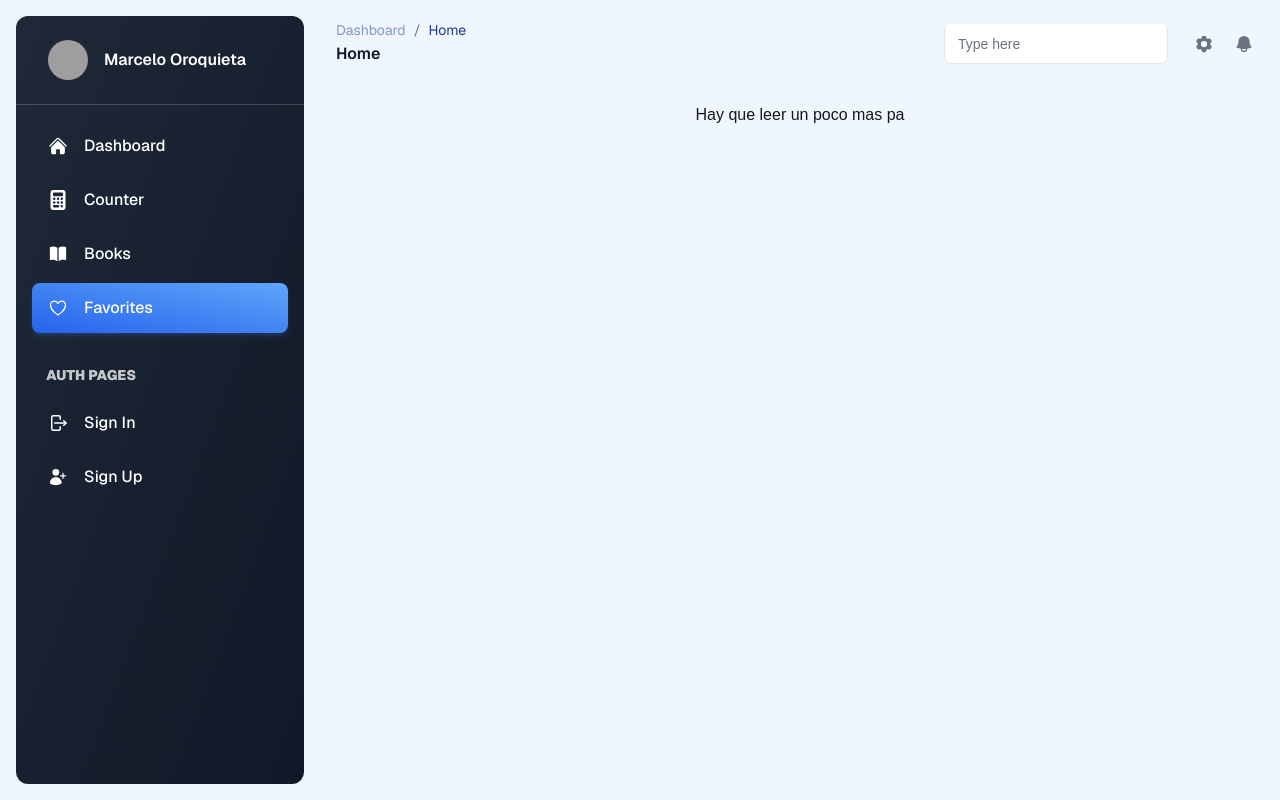
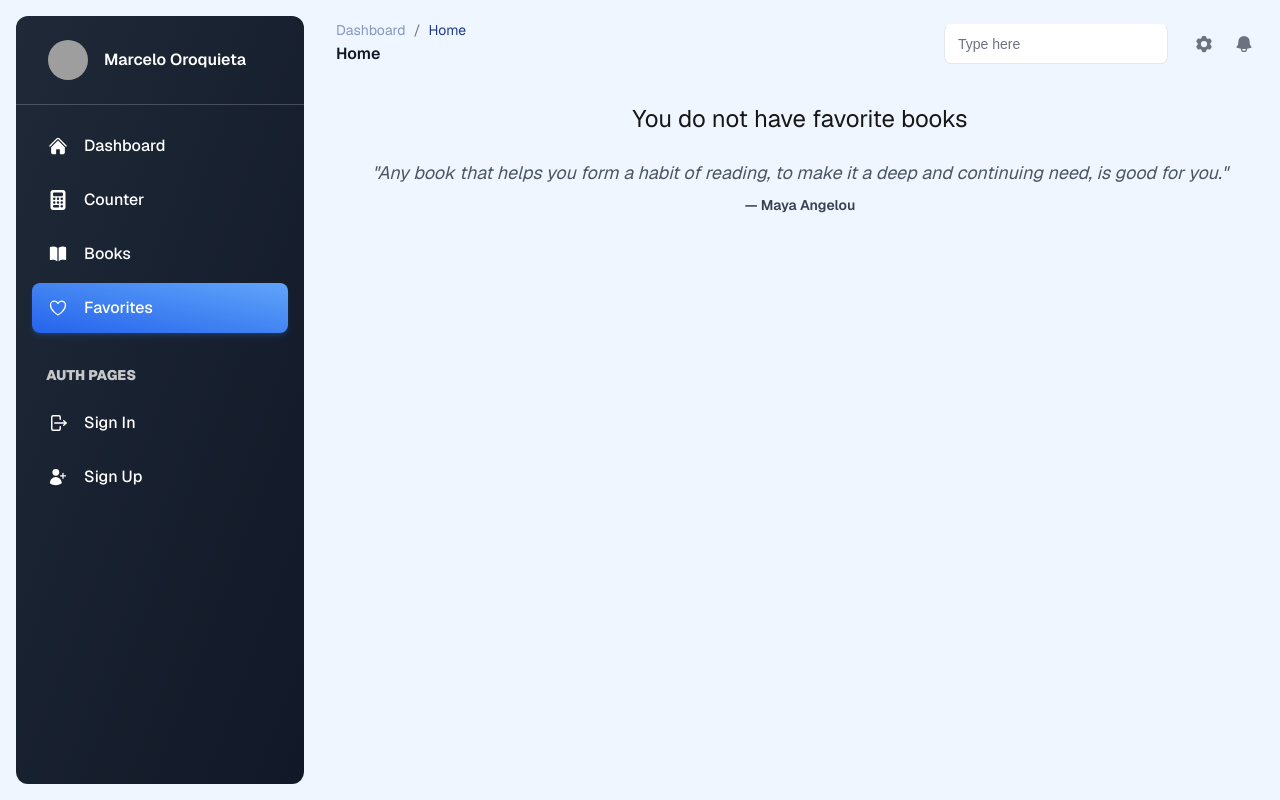
Before and after one commit to marceoroq/my-dashboard, a Next.js app: page /favorites in a window 1280 px wide. Built offline with nearby package versions, Linux system fonts and the light colour scheme; grey boxes are pictures that could not be loaded.

Commit message:
feat(FavoriteBooks): add empty state

```diff
--- a/src/components/Book/BookGrid.tsx
+++ b/src/components/Book/BookGrid.tsx
@@ -2,7 +2,7 @@ import React from "react";
 
 export function BookGrid({ children }: { children: React.ReactNode }) {
   return (
-    <div className="grid grid-cols-[repeat(auto-fit,minmax(208px,1fr))] justify-items-center mt-8 mx-auto gap-x-2 gap-y-8 max-w-screen-2xl">
+    <div className="grid grid-cols-[repeat(auto-fit,minmax(208px,1fr))] justify-items-center mt-8 mx-auto gap-x-2 gap-y-8 max-w-screen-2xl font-sans">
       {children}
     </div>
   );
--- /dev/null
+++ b/src/components/Book/EmptyFavoriteBooks.tsx
@@ -0,0 +1,16 @@
+import React from "react";
+
+export function EmptyFavoriteBooks() {
+  return (
+    <div className="flex flex-col items-center">
+      <span className="text-2xl">You do not have favorite books</span>
+      <div className="flex flex-col items-center justify-center text-center mt-6">
+        <p className="text-lg italic text-gray-600">
+          &quot;Any book that helps you form a habit of reading, to make it a deep and continuing
+          need, is good for you.&quot;
+        </p>
+        <span className="text-sm font-semibold text-gray-700 mt-2">— Maya Angelou</span>
+      </div>
+    </div>
+  );
+}
--- a/src/components/Book/FavoriteBooks.tsx
+++ b/src/components/Book/FavoriteBooks.tsx
@@ -1,13 +1,13 @@
 "use client";
 
 import { Book } from "../../types/bookTypes";
-import { BookCard } from "@/components/Book";
+import { BookCard, EmptyFavoriteBooks } from "@/components/Book";
 import { useBook } from "@/context/BookContext";
 
 export function FavoriteBooks() {
   const { favoritesBooks: books } = useBook();
 
-  if (books.length === 0) return <h2>Hay que leer un poco mas pa</h2>;
+  if (books.length === 0) return <EmptyFavoriteBooks />;
 
   return (
     <>
--- a/src/components/Book/index.ts
+++ b/src/components/Book/index.ts
@@ -4,3 +4,4 @@ export { BookGrid } from "./BookGrid";
 export { FavoriteBudget } from "./FavoriteBudget";
 export { RatingBudget } from "./RatingBudget";
 export { FavoriteBooks } from "./FavoriteBooks";
+export { EmptyFavoriteBooks } from "./EmptyFavoriteBooks";
```
